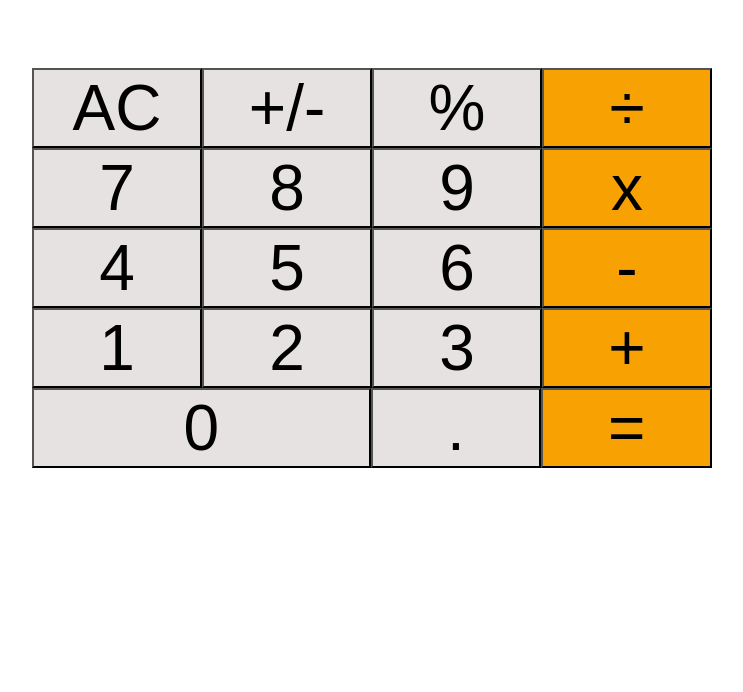
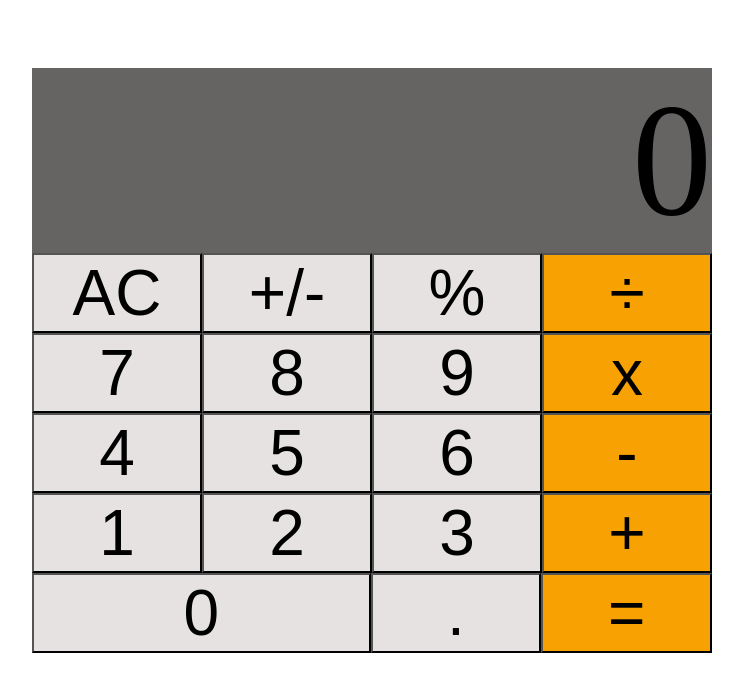
Before and after one commit to yigitm/math-magicians, a React (Create React App) app: page / in a window 1280 px wide. Shown: the top 692 px of the page, without its empty margins (308-1051 px from the left). Built offline with nearby package versions, Linux system fonts and the light colour scheme.

Commit message:
Add initial display to result div

```diff
--- a/src/components/Calculator.js
+++ b/src/components/Calculator.js
@@ -5,7 +5,9 @@ class Calculator extends React.Component {
   constructor(props) {
     super(props);
     this.state = {
-      obj: {},
+      obj: {
+        initial: 0,
+      },
     };
   }
 
@@ -19,10 +21,10 @@ class Calculator extends React.Component {
 
   render() {
     const { obj } = this.state;
-
     return (
       <div className="container">
         <div className="result">
+          {obj.initial}
           {obj.next}
           {obj.operation}
           {obj.total}
--- a/src/logic/calculate.js
+++ b/src/logic/calculate.js
@@ -127,3 +127,7 @@ export default function calculate(obj, buttonName) {
     operation: buttonName,
   };
 }
+
+calculate.defaultProps = {
+  obj: 0,
+};
```
